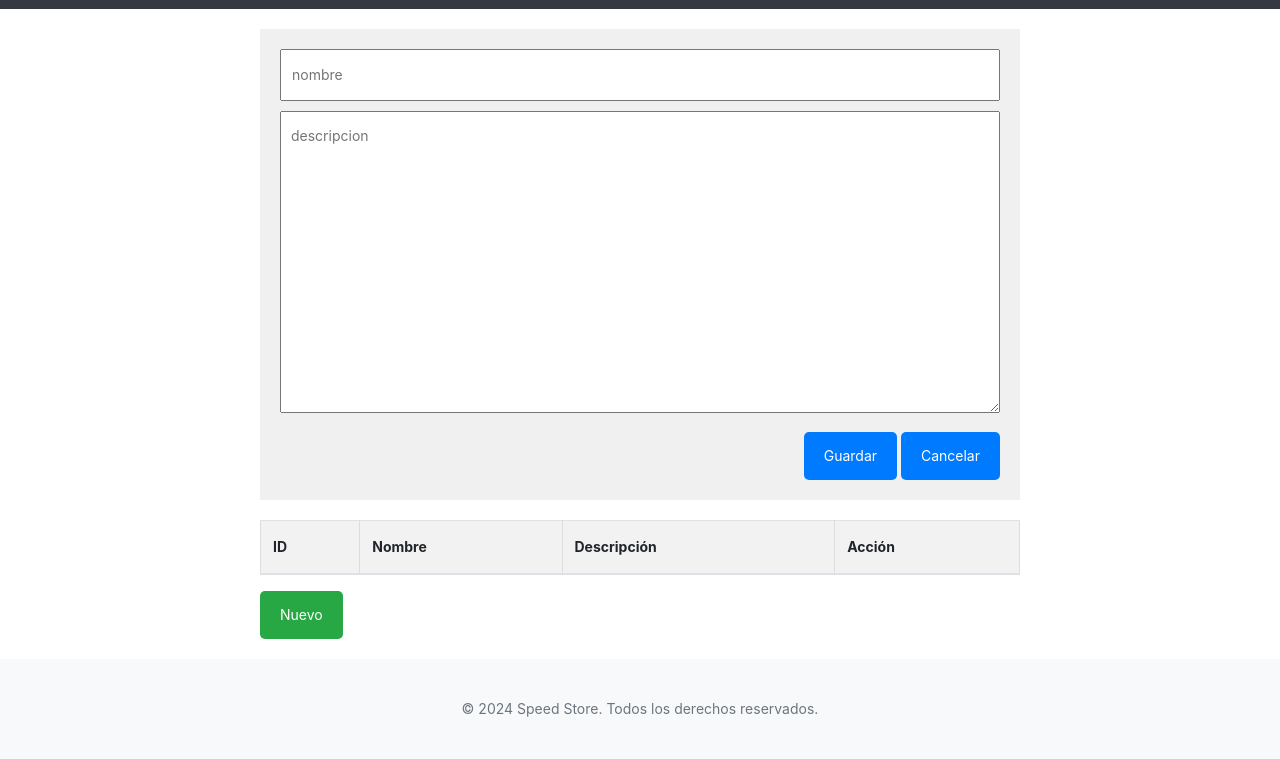
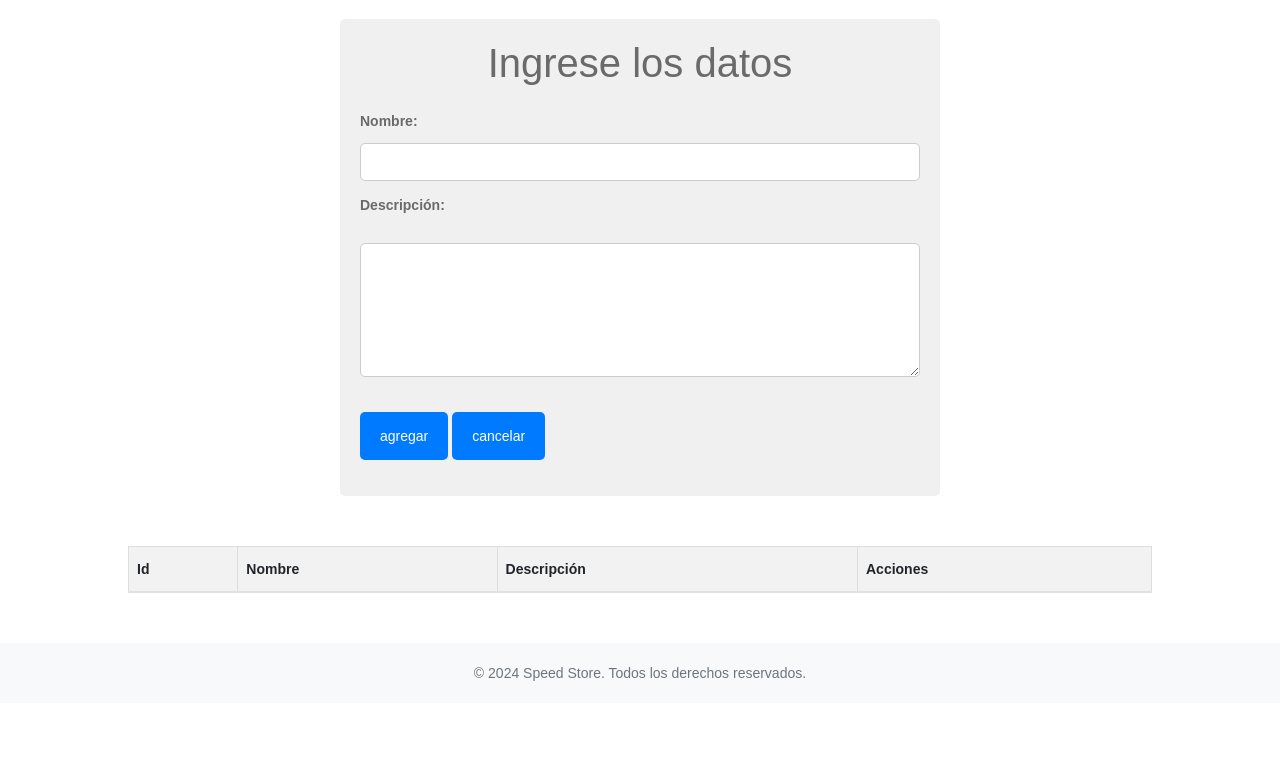
Before and after one commit to Cuabu/host, a PHP site: page /source/php/login.php in a window 1280 px wide. Shown: the part 336-1095 px from the top of the page. After the commit the page ends 1017 px from the top, so only its background shows below. Run offline with PHP 8.4, Linux system fonts and the light colour scheme; data that the repository does not hold is empty.

Commit message:
actualizando

```diff
--- a/config/config.php
+++ b/config/config.php
@@ -3,5 +3,5 @@
 define('DB_HOST', 'localhost');
 define('DB_USER', 'root');
 define('DB_PASS', '');
-define('DB_NAME', 'productos');
+define('DB_NAME', 'speed_store');
 define('port', 3306);
--- a/source/pages/css/style2.css
+++ b/source/pages/css/style2.css
@@ -208,36 +208,41 @@
     --fa-font-brands: normal 400 1em/1 "Font Awesome 6 Brands";
 }
 
-.container {
-    max-width: 800px;
-    margin: 0 auto;
-    padding: 20px;
+body {
+    font-family: Arial, sans-serif;
+    margin: 0;
+    padding: 0;
 }
 
-.nuevo {
+#formulario {
+    max-width: 600px;
+    margin: 50px auto;
+    padding: 20px;
+    background-color: #f0f0f0;
+    border-radius: 5px;
+}
+
+h1 {
+    text-align: center;
     margin-bottom: 20px;
 }
 
-.formproducts {
-    background-color: #f0f0f0;
-    padding: 20px;
+label {
+    font-weight: bold;
 }
 
 input[type="text"],
 textarea {
     width: 100%;
+    padding: 10px;
     margin-bottom: 10px;
-    padding: 10px;
     box-sizing: border-box;
+    border: 1px solid #ccc;
+    border-radius: 5px;
 }
 
-.botonescon {
-    text-align: right;
-}
-
-.botonnuevoguardar,
-.botonnuevocancelar,
-.botonnuevo {
+input[type="submit"],
+input[type="reset"] {
     padding: 10px 20px;
     background-color: #007bff;
     color: #fff;
@@ -246,41 +251,28 @@
     cursor: pointer;
 }
 
-.botonnuevoguardar:hover,
-.botonnuevocancelar:hover,
-.botonnuevo:hover {
+input[type="submit"]:hover,
+input[type="reset"]:hover {
     background-color: #0056b3;
 }
 
-.newpro {
-    margin-bottom: 20px;
-}
-
-table {
-    width: 100%;
+.table {
+    width: 80%;
+    margin: 50px auto;
     border-collapse: collapse;
 }
 
-th,
-td {
+.table th,
+.table td {
     border: 1px solid #ddd;
     padding: 8px;
     text-align: left;
 }
 
-th {
+.table th {
     background-color: #f2f2f2;
 }
 
-.botonnuevo {
-    padding: 10px 20px;
-    background-color: #28a745;
-    color: #fff;
-    border: none;
-    border-radius: 5px;
-    cursor: pointer;
+.table-striped tbody tr:nth-child(odd) {
+    background-color: #f2f2f2;
 }
-
-.botonnuevo:hover {
-    background-color: #218838;
-}
--- a/source/php/login.php
+++ b/source/php/login.php
@@ -125,7 +125,7 @@
                         </div>
                     </li>
                     <li class="nav-item active">
-                        <a class="nav-link" href="index.html">Inicio</a>
+                        <a class="nav-link" href="../pages/formulario.html">Inicio</a>
                     </li>
                     <!-- Barra lateral con menú desplegable -->
 
@@ -326,39 +326,36 @@
     </div>
 </body>
 
-<div class="container">
-    <div class="nuevo">
-        <div class="formproducts">
-            <input type="text" name="nombre" class="nombre" placeholder="nombre">
-            <textarea cols="30" rows="10" placeholder="descripcion" name="descripcion" class="descripcion"></textarea>
-            <div class="botonescon">
-                <div class="botonesformulario">
-                    <button class="botonnuevoguardar">Guardar</button>
-                    <button class="botonnuevocancelar">Cancelar</button>
-                </div>
-            </div>
-        </div>
-    </div>
+<body>
+    <form id="formulario" method="post" action="index.js">
+        <h1>Ingrese los datos</h1>
 
-    <div class="newpro"></div>
+        <label for="nombre">Nombre: </label>
+        <input type="text" class="form-control" name="nombre" id="nombre" value="" required>
+        <p>
+            <label for="Textarea">Descripción:</label>
+        <p>
+            <textarea id="Textarea" name="descripcion" rows="4" cols="10" required></textarea>
+        <p>
+            <input type="hidden" id="id" name="id">
+            <input type="submit" value="agregar">
+            <input type="reset" value="cancelar">
+    </form>
 
-    <table class="table">
+    <table class="table table-striped">
         <thead>
             <tr>
-                <th scope="col">ID</th>
+                <th scope="col">Id</th>
                 <th scope="col">Nombre</th>
                 <th scope="col">Descripción</th>
-                <th scope="col">Acción</th>
+                <th scope="col">Acciones</th>
             </tr>
         </thead>
-        <tbody id="trpro"></tbody>
+        <tbody id="tablaDatos">
+
+        </tbody>
     </table>
-
-    <div>
-        <button class="botonnuevo">Nuevo</button>
-    </div>
-</div>
-
+</body>
 
 <!--footer aqui-->
 <footer class="footer mt-auto py-3 bg-light">
```
Also changed, not shown: cotrollador/consulta.php (renamed from source/php/consulta.php), cotrollador/eliminar.php (renamed from source/php/eliminar.php), cotrollador/insertar.php (renamed from source/php/insertar.php), cotrollador/modificar.php (renamed from source/php/modificar.php), cotrollador/registro_tienda.php (renamed from source/php/registro_tienda.php).
